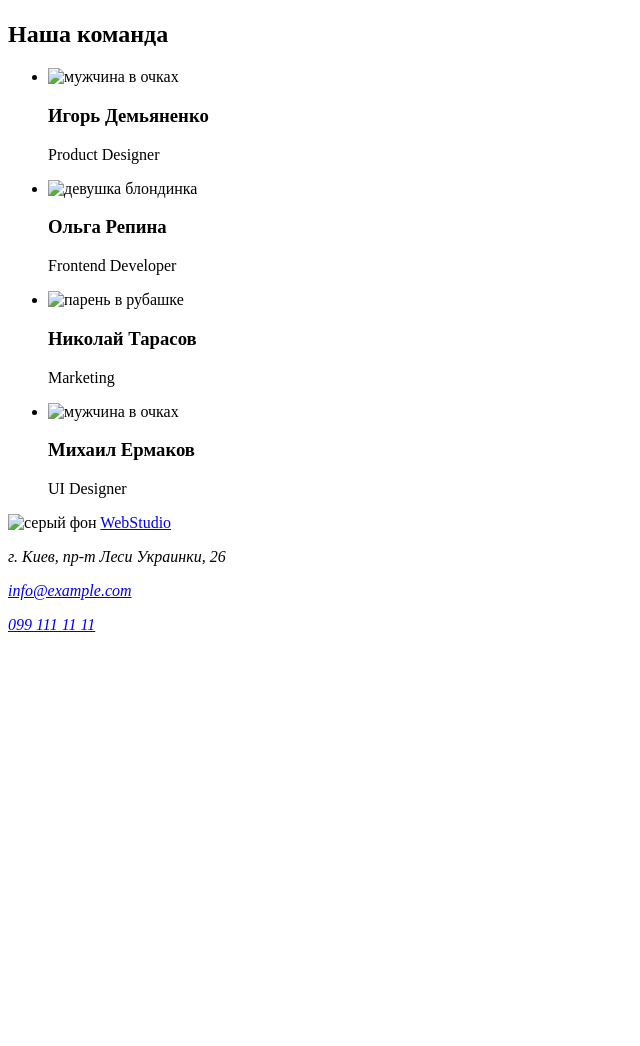
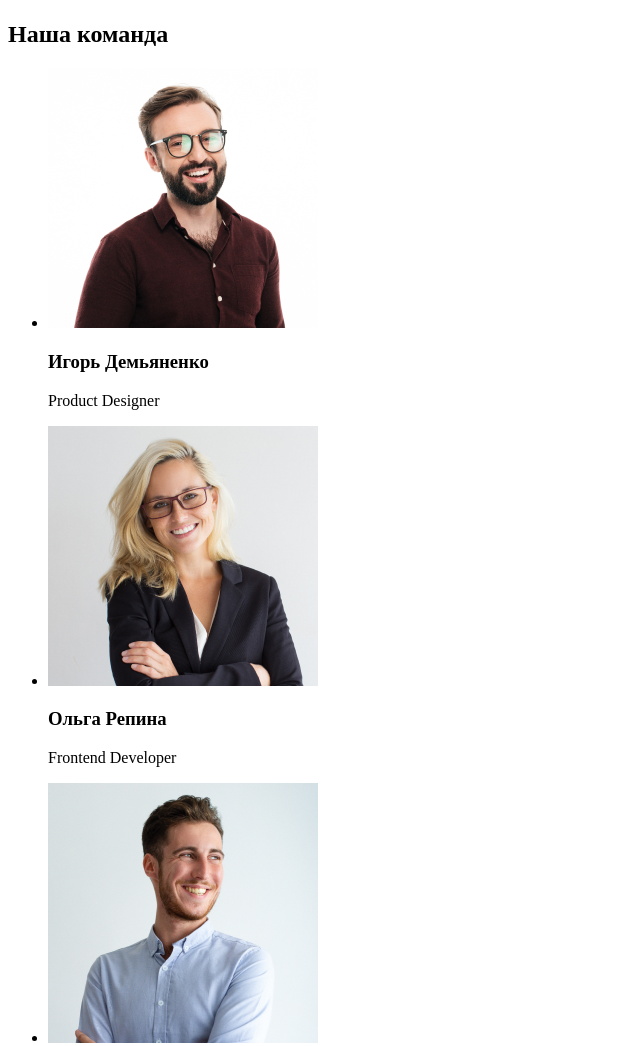
Before and after one commit to soffipro/goit-markup-hw-01., a plain HTML site: page index.html in a window 1280 px wide. Shown: the part 1532-2578 px from the top of the page, without its empty margins (0-640 px from the left). Before the commit the page ends 2182 px from the top, so only its background shows below. Drawn offline with Linux system fonts and the light colour scheme.

Commit message:
правка 4 к ДЗ 1

```diff
--- a/index.html
+++ b/index.html
@@ -65,22 +65,22 @@
     <section>
       <ul>
           <li>
-              <img src="./images/img1.jpg" alt="мужчина в очках" width="270">
+              <img src="./images/1.jpg" alt="мужчина в очках" width="270">
               <h3>Игорь Демьяненко</h3>
               <p>Product Designer</p>
           </li>
           <li>
-            <img src="./images/img2.jpg" alt="девушка блондинка" width="270">
+            <img src="./images/2.jpg" alt="девушка блондинка" width="270">
               <h3>Ольга Репина</h3>
               <p>Frontend Developer</p>
           </li>
           <li>
-            <img src="./images/img3.jpg" alt="парень в рубашке" width="270">
+            <img src="./images/3.jpg" alt="парень в рубашке" width="270">
                <h3>Николай Тарасов</h3>
                <p>Marketing</p>
           </li>
           <li>
-            <img src="./images/img4.jpg" alt="мужчина в очках" width="270">
+            <img src="./images/4.jpg" alt="мужчина в очках" width="270">
             <h3>Михаил Ермаков</h3>
             <p>UI Designer</p>
           </li>
@@ -90,7 +90,6 @@
 </main>
    <!-- подвал-->
     <footer>
-        <img src="./images/Footerbg.jpg" alt="серый фон" width="1600" height="252">
 
     <a href="/">WebStudio</a>
     <address>
```
